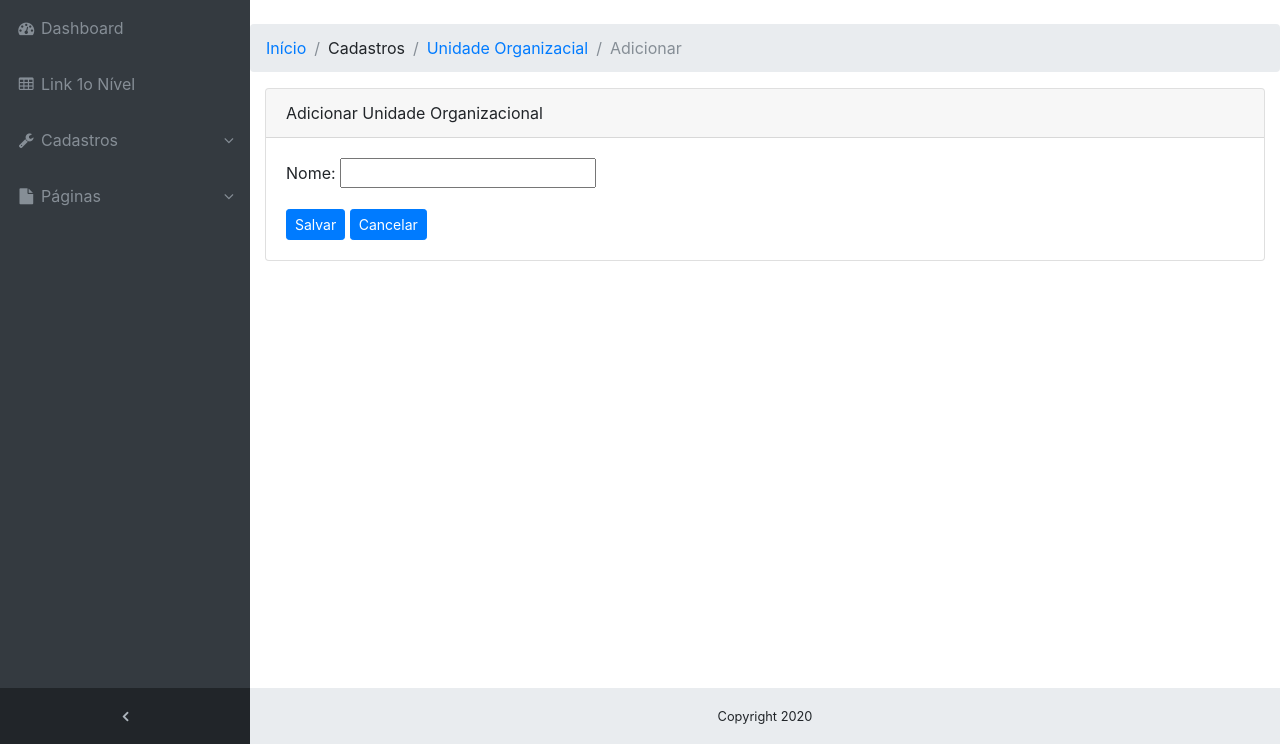
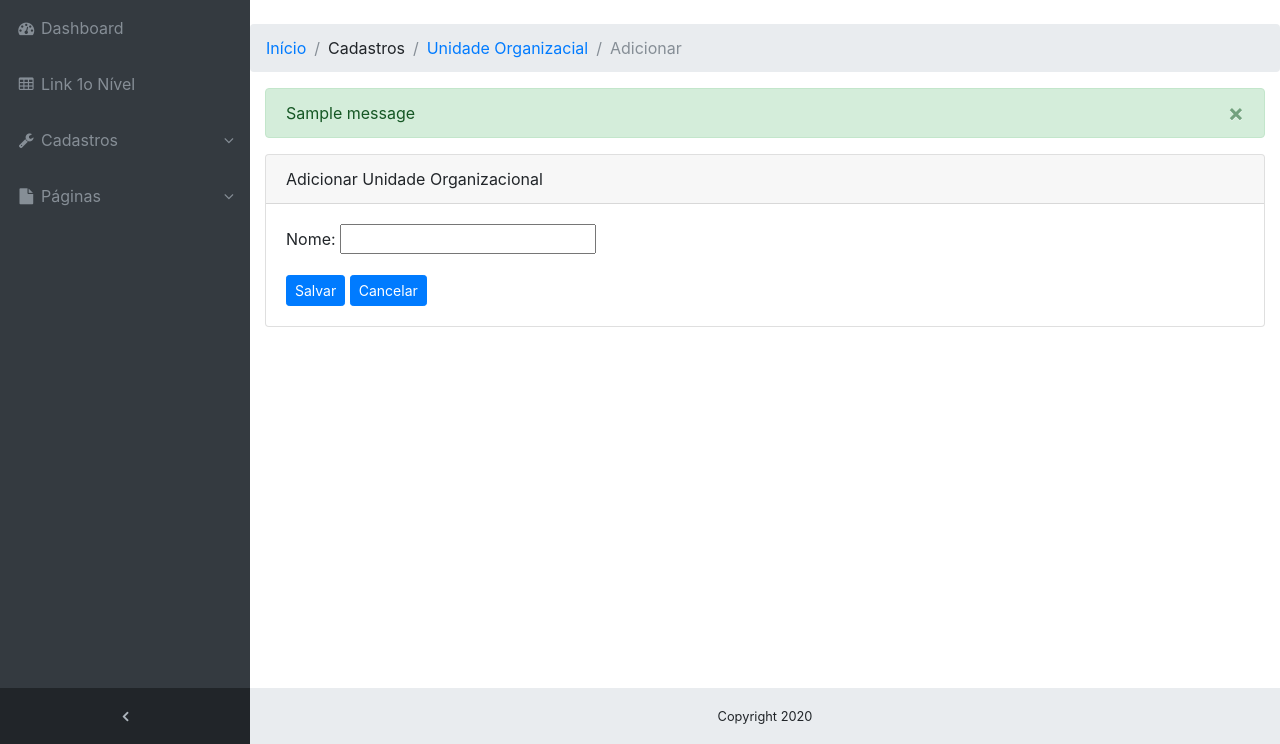
Before and after one commit to phbsilva2/dashboard, a Django app: page /unidadeorganizacional_create/ in a window 1280 px wide. Shown: the part 56-800 px from the top of the page. Run offline with Django 3.2, Linux system fonts and the light colour scheme; a user stored in the database is signed in; tables that the repository leaves empty hold one stand-in row (values such as "Sample post"); one stand-in notice (Sample message) is shown; some libraries are stand-ins or nearby versions.

Commit message:
Incluídas mensagens de sucesso ao incluir, alterar e excluir registros

```diff
--- a/jif/templates/jif/unidade_organizacional/confirm_delete.html
+++ b/jif/templates/jif/unidade_organizacional/confirm_delete.html
@@ -21,7 +21,7 @@
          <div class="card-body">
             <form method="post">
                 {% csrf_token %}
-                <p>Você tem certeza que deseja excluir "{{ unidade_organizacional.nome }}" ?</p>
+                <p>Você tem certeza que deseja excluir '{{ unidade_organizacional.nome }}' ?</p>
                 <div class="box-tools pull-left">
                     <input type="submit" class="btn btn-danger btn-sm" value="Excluir">
                     <a href="{% url 'unidade_organizacional_list' %}" class="btn btn-primary btn-sm">Cancelar</a>
--- a/jif/views/unidade_organizacional_views.py
+++ b/jif/views/unidade_organizacional_views.py
@@ -31,8 +31,8 @@ class UnidadeOrganizacionalCreateView(PermissionRequiredMixin, SuccessMessageMix
     fields = ["nome"]
     permission_required = 'core.add_unidadeorganizacional'
     template_name = 'jif/unidade_organizacional/form.html'
-    success_message = "Unidade Organizacional adicionada com sucesso!"
-    success_url = "/unidadeorganizacional"
+    success_message = "A Unidade Organizacional '%(nome)s' foi adicionada com sucesso!"
+    success_url = "/unidadeorganizacional_create"
 
 
 class UnidadeOrganizacionalUpdateView(PermissionRequiredMixin, SuccessMessageMixin, UpdateView):
@@ -41,7 +41,7 @@ class UnidadeOrganizacionalUpdateView(PermissionRequiredMixin, SuccessMessageMix
     permission_required = 'core.change_unidadeorganizacional'
     template_name = 'jif/unidade_organizacional/form.html'
     context_object_name = 'unidade_organizacional'
-    success_message = "Unidade Organizacional alterada com sucesso!"
+    success_message = "A Unidade Organizacional '%(nome)s' foi alterada com sucesso!"
     success_url = "/unidadeorganizacional"
 
 
@@ -53,5 +53,5 @@ class UnidadeOrganizacionalDeleteView(PermissionRequiredMixin, DeleteView):
     success_url = "/unidadeorganizacional"
 
     def delete(self, request, *args, **kwargs):
-        messages.success(request, f"Unidade Organizacional {self.get_object()} excluída com sucesso!")
+        messages.success(request, f"A Unidade Organizacional '{self.get_object()}' foi excluída com sucesso!")
         return super(UnidadeOrganizacionalDeleteView, self).delete(request, *args, **kwargs)
--- /dev/null
+++ b/templates/_messages.html
@@ -0,0 +1,20 @@
+{% if messages %}
+    {% for message in messages %}
+        {% if message.level == DEFAULT_MESSAGE_LEVELS.SUCCESS %}
+        <div class="alert alert-success alert-dismissible">
+            <button type="button" class="close" data-dismiss="alert" aria-hidden="true">&times;</button>
+            {{ message }}
+        </div>
+        {% elif message.level == DEFAULT_MESSAGE_LEVELS.ERROR %}
+        <div class="alert alert-danger alert-dismissible">
+            <button type="button" class="close" data-dismiss="alert" aria-hidden="true">&times;</button>
+            {{ message }}
+        </div>
+        {% else %}
+        <div class="alert alert-info alert-dismissible">
+            <button type="button" class="close" data-dismiss="alert" aria-hidden="true">&times;</button>
+            {{ message }}
+        </div>
+        {% endif %}
+    {% endfor %}
+{% endif %}
--- a/templates/base.html
+++ b/templates/base.html
@@ -47,6 +47,7 @@
                 <section class="content">
                     <div class="container-fluid">
                     {% block messages %}
+                        {% include '_messages.html' %}
                     {% endblock %}
 
                     {% block content_block_wrap %}
```
